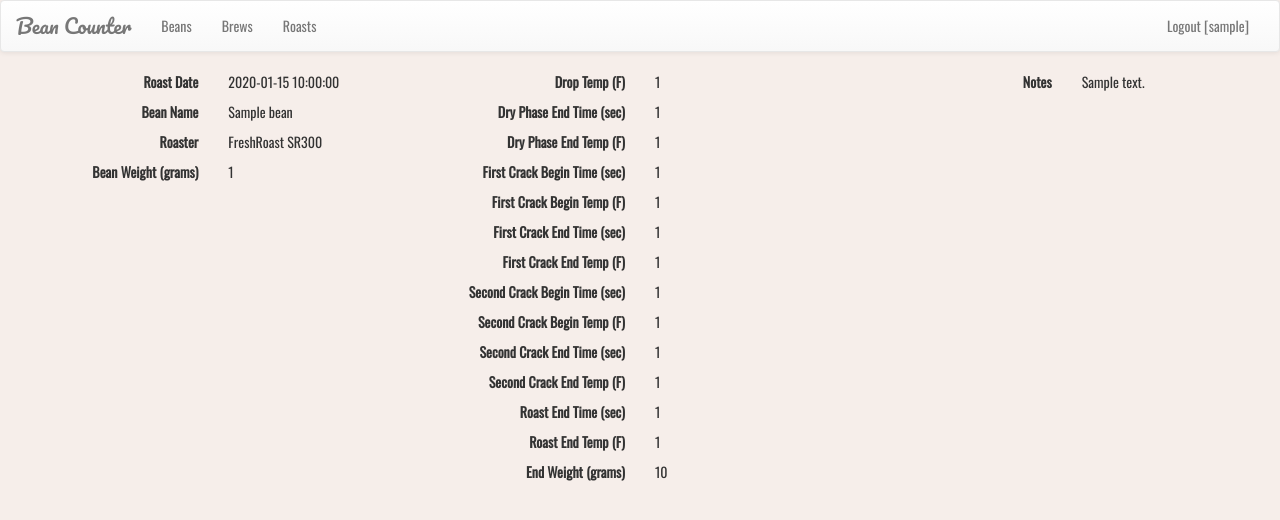
After one commit to BouncyNudibranch/bean-counter, a Flask app: page /roast/detail/1 in a window 1280 px wide. The commit adds this page. Shown: the top 520 px of the page. Run offline with Flask 2, Linux system fonts and the light colour scheme; a user stored in the database is signed in; tables that the repository leaves empty hold one stand-in row (values such as "Sample post"); some libraries are stand-ins or nearby versions.

Commit message:
added view details with bootstrap grid tables for data

```diff
--- a/app/static/coffee-style.css
+++ b/app/static/coffee-style.css
@@ -23,3 +23,8 @@ img {
 .top_margin_15 {
     margin-top: 15px;
 }
+
+.table_label {
+    font-weight: bold;
+    text-align: right;
+}
--- a/app/templates/bean_list.html
+++ b/app/templates/bean_list.html
@@ -36,7 +36,7 @@
                             <ul class="dropdown-menu" role="menu">
                                 <li><a href="{{ url_for('bean_add', bean_id=purchase.id) }}">Edit</a></li>
                                 <li><a href="#">Delete</a></li>
-                                <li><a href="#">View Details</a></li>
+                                <li><a href="{{ url_for('bean_detail', bean_id=purchase.id) }}">View Details</a></li>
                             </ul>
                         </div>
                     </td>
--- a/app/templates/brew_list.html
+++ b/app/templates/brew_list.html
@@ -41,7 +41,7 @@
                             <ul class="dropdown-menu" role="menu">
                                 <li><a href="{{ url_for('brew_add', brew_id=brew.id) }}">Edit</a></li>
                                 <li><a href="#">Delete</a></li>
-                                <li><a href="#">View Details</a></li>
+                                <li><a href="{{ url_for('brew_detail', brew_id=brew.id) }}">View Details</a></li>
                             </ul>
                         </div>
                     </td>
--- /dev/null
+++ b/app/templates/roast_detail.html
@@ -0,0 +1,35 @@
+{% extends 'skeleton.html' %}
+
+{% from 'util_detail.html' import horizontal_table_column %}
+
+{% block body %}
+<div class="container-fluid">
+    <div class="row">
+        <div class="col-md-4">
+            {{ horizontal_table_column('Roast Date', roast.roast_date) }}
+            {{ horizontal_table_column('Bean Name', roast.bean.name) }}
+            {{ horizontal_table_column('Roaster', roast.roaster_machine_str()) }}
+            {{ horizontal_table_column('Bean Weight (grams)', roast.bean_dose) }}
+        </div>
+        <div class="col-md-4">
+            {{ horizontal_table_column('Drop Temp (F)', roast.drop_temp) }}
+            {{ horizontal_table_column('Dry Phase End Time (sec)', roast.dry_end_time) }}
+            {{ horizontal_table_column('Dry Phase End Temp (F)', roast.dry_end_temp) }}
+            {{ horizontal_table_column('First Crack Begin Time (sec)', roast.fc_begin_time) }}
+            {{ horizontal_table_column('First Crack Begin Temp (F)', roast.fc_begin_temp) }}
+            {{ horizontal_table_column('First Crack End Time (sec)', roast.fc_end_time) }}
+            {{ horizontal_table_column('First Crack End Temp (F)', roast.fc_end_temp) }}
+            {{ horizontal_table_column('Second Crack Begin Time (sec)', roast.sc_begin_time) }}
+            {{ horizontal_table_column('Second Crack Begin Temp (F)', roast.sc_begin_temp) }}
+            {{ horizontal_table_column('Second Crack End Time (sec)', roast.sc_end_time) }}
+            {{ horizontal_table_column('Second Crack End Temp (F)', roast.sc_end_temp) }}
+            {{ horizontal_table_column('Roast End Time (sec)', roast.end_time) }}
+            {{ horizontal_table_column('Roast End Temp (F)', roast.end_temp) }}
+            {{ horizontal_table_column('End Weight (grams)', roast.end_weight) }}
+        </div>
+        <div class="col-md-4">
+            {{ horizontal_table_column('Notes', roast.notes) }}
+        </div>
+    </div>
+</div>
+{% endblock %}
--- a/app/templates/roast_list.html
+++ b/app/templates/roast_list.html
@@ -50,7 +50,7 @@
                             <ul class="dropdown-menu" role="menu">
                                 <li><a href="{{ url_for('roast_add', roast_id=roast.id) }}">Edit</a></li>
                                 <li><a href="#">Delete</a></li>
-                                <li><a href="#">View Details</a></li>
+                                <li><a href="{{ url_for('roast_detail', roast_id=roast.id) }}">View Details</a></li>
                             </ul>
                         </div>
                     </td>
--- /dev/null
+++ b/app/templates/util_detail.html
@@ -0,0 +1,6 @@
+{% macro horizontal_table_column(label, value) -%}
+<div class="row">
+    <div class="col-xs-6"><p class="table_label">{{ label }}</p></div>
+    <div class="col-xs-6"><p class="table_value">{{ value }}</p></div>
+</div>
+{%- endmacro %}
--- a/app/views.py
+++ b/app/views.py
@@ -99,6 +99,13 @@ def bean_list(page=1):
     return render_template('bean_list.html', beans=beans)
 
 
+@app.route('/bean/detail/<int:bean_id>')
+@login_required
+def bean_detail(bean_id):
+    bean = Bean.query.get(bean_id)
+    return render_template('bean_detail.html', bean=bean)
+
+
 @app.route('/brew/add', methods=['GET', 'POST'])
 @app.route('/brew/add/<int:brew_id>', methods=['GET', 'POST'])
 @login_required
@@ -154,6 +161,13 @@ def brew_list(page=1):
     user = g.user
     brews = Brew.query.filter_by(user_id=user.id).order_by(Brew.brew_date.desc()).paginate(page, BREWS_PER_PAGE, False)
     return render_template('brew_list.html', brews=brews)
+
+
+@app.route('/brew/detail/<int:brew_id>')
+@login_required
+def brew_detail(brew_id):
+    brew = Brew.query.get(brew_id)
+    return render_template('brew_detail.html', brew=brew)
 
 
 @app.route('/roast/add', methods=['GET', 'POST'])
@@ -225,3 +239,10 @@ def roast_list(page=1):
     roasts = Roast.query.filter_by(user_id=user.id).order_by(Roast.roast_date.desc()).paginate(
         page, ROASTS_PER_PAGE, False)
     return render_template('roast_list.html', roasts=roasts)
+
+
+@app.route('/roast/detail/<int:roast_id>')
+@login_required
+def roast_detail(roast_id):
+    roast = Roast.query.get(roast_id)
+    return render_template('roast_detail.html', roast=roast)
```
Also changed, not shown: app/templates/bean_detail.html (added, +21 -0 lines), app/templates/brew_detail.html (added, +26 -0 lines).
